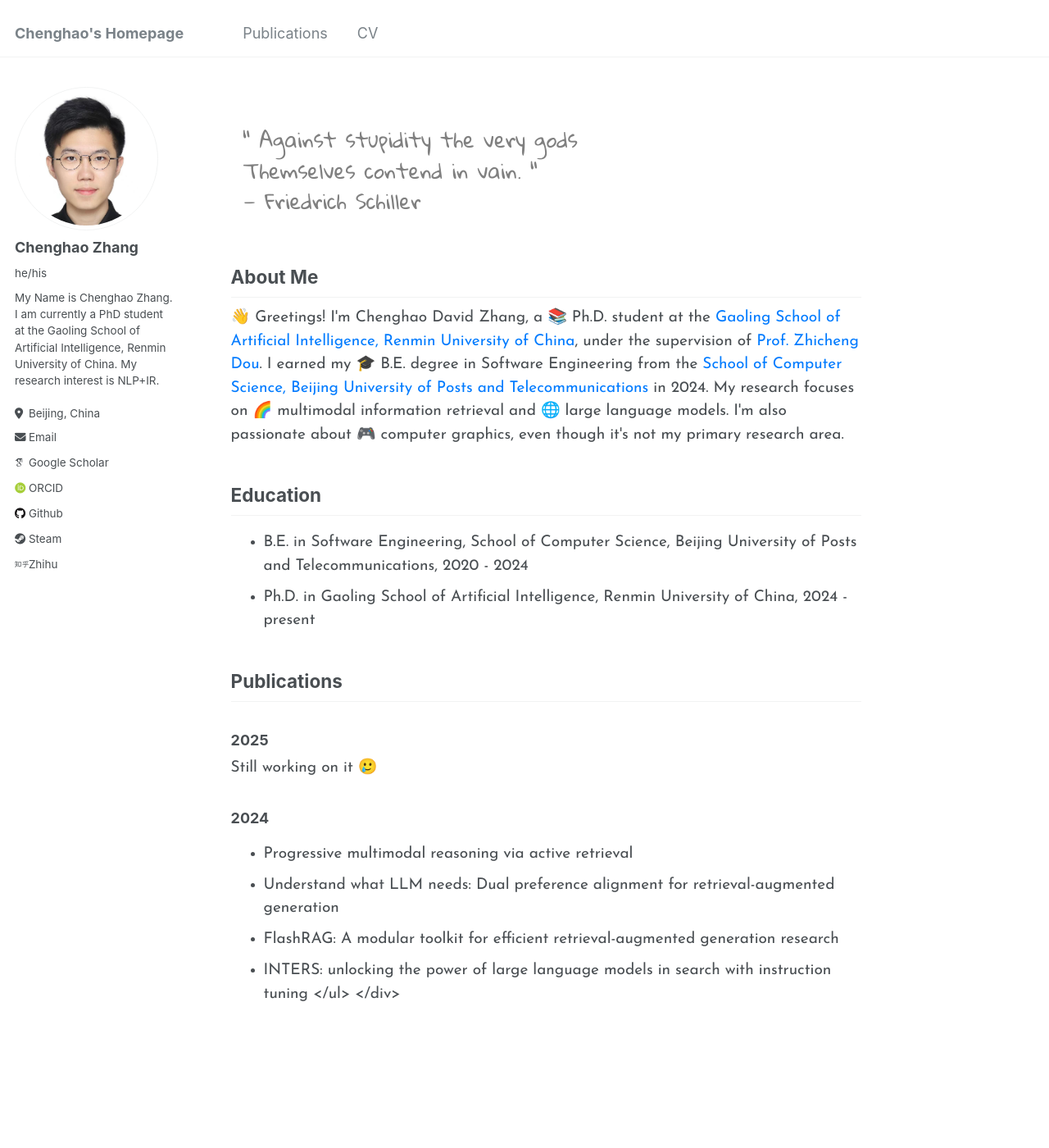
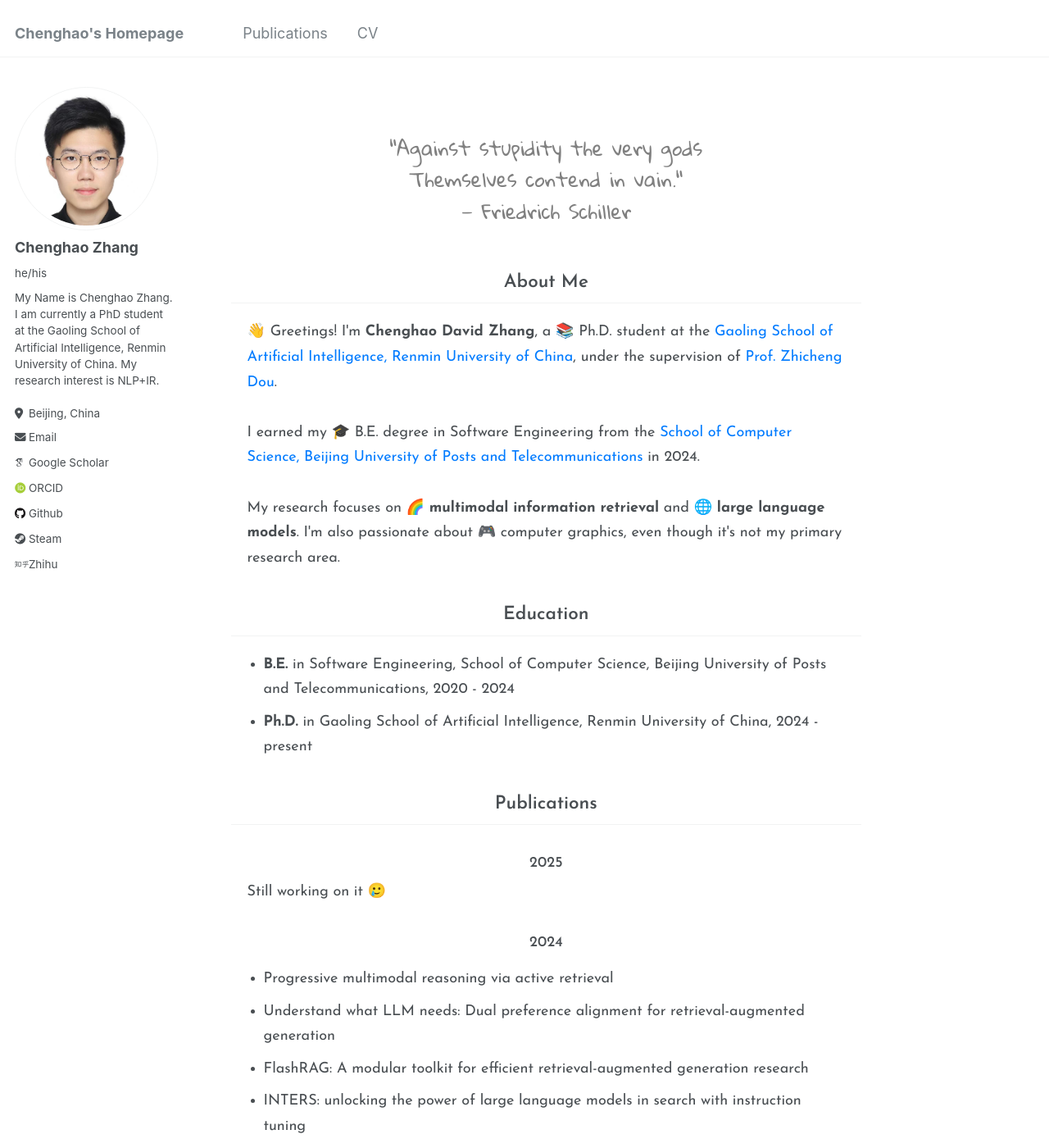
Before and after one commit to SnowNation101/SnowNation101.github.io, a Jekyll site: the page built from _pages/about.md, in a window 1280 px wide and 1400 px high. Shown: the whole window at 82% size. Built offline with Jekyll 4.4.1, drawn with Linux system fonts in a browser that asks for light colours; some web fonts are replaced; some of the changed lines change nothing that is shown.

Commit message:
Fix a bug

```diff
--- a/_pages/about.md
+++ b/_pages/about.md
@@ -9,72 +9,87 @@ redirect_from:
 <link rel="preconnect" href="https://fonts.googleapis.com">
 <link rel="preconnect" href="https://fonts.gstatic.com" crossorigin>
 <link href="https://fonts.googleapis.com/css2?family=Gloria+Hallelujah&display=swap" rel="stylesheet">
+<link href="https://fonts.googleapis.com/css2?family=Josefin+Sans:ital,wght@0,100..700;1,100..700&display=swap" rel="stylesheet">
 
 <style>
   .quote {
     color: gray;
-    font-size: 25px;
+    font-size: 24px;
     font-style: normal;
     font-family: "Gloria Hallelujah", cursive;
     padding: 15px;
-    margin-top: 30px;
-    margin-bottom: 30px;
+    margin: 40px auto;
+    max-width: 700px;
+    line-height: 1.6;
+    text-align: center;
   }
-</style>
-<div class="quote">
-  " Against stupidity the very gods<br>Themselves contend in vain. "<br>— Friedrich Schiller
-</div>
 
-
-<link href="https://fonts.googleapis.com/css2?family=Josefin+Sans:ital,wght@0,100..700;1,100..700&display=swap" rel="stylesheet">
-
-
-<style>
   .sans-main {
     font-family: "Josefin Sans", sans-serif;
     font-optical-sizing: auto;
     font-style: normal;
-    font-size: 19px;
+    font-size: 18px;
+    line-height: 1.7;
+    max-width: 900px;
+    margin: 0 auto;
+    padding: 0 20px;
   }
+
   .sans-main a {
     color: #007BFF;
     text-decoration: none;
   }
+
   .sans-main a:hover {
     text-decoration: underline;
   }
+
+  h2 {
+    font-family: "Josefin Sans", sans-serif;
+    font-weight: 600;
+    margin-top: 40px;
+    margin-bottom: 20px;
+    text-align: center;
+  }
+
+  ul {
+    padding-left: 20px;
+  }
 </style>
 
-## About Me
-
-<div class="sans-main">
-  👋 Greetings! I'm Chenghao David Zhang, a 📚 Ph.D. student at the <a href="http://ai.ruc.edu.cn/">Gaoling School of Artificial Intelligence, Renmin University of China</a>, under the supervision of <a href="http://playbigdata.ruc.edu.cn/dou/">Prof. Zhicheng Dou</a>. I earned my 🎓 B.E. degree in Software Engineering from the <a href="https://scs.bupt.edu.cn/index.htm">School of Computer Science, Beijing University of Posts and Telecommunications</a> in 2024. My research focuses on 🌈 multimodal information retrieval and 🌐 large language models. I'm also passionate about 🎮 computer graphics, even though it's not my primary research area.
+<div class="quote">
+  "Against stupidity the very gods<br>
+  Themselves contend in vain."<br>
+  — Friedrich Schiller
 </div>
 
-## Education
+<h2>About Me</h2>
+<div class="sans-main">
+  👋 Greetings! I'm <strong>Chenghao David Zhang</strong>, a 📚 Ph.D. student at the <a href="http://ai.ruc.edu.cn/">Gaoling School of Artificial Intelligence, Renmin University of China</a>, under the supervision of <a href="http://playbigdata.ruc.edu.cn/dou/">Prof. Zhicheng Dou</a>.<br><br>
+  I earned my 🎓 B.E. degree in Software Engineering from the <a href="https://scs.bupt.edu.cn/index.htm">School of Computer Science, Beijing University of Posts and Telecommunications</a> in 2024.<br><br>
+  My research focuses on 🌈 <strong>multimodal information retrieval</strong> and 🌐 <strong>large language models</strong>. I'm also passionate about 🎮 computer graphics, even though it's not my primary research area.
+</div>
 
+<h2>Education</h2>
 <div class="sans-main">
 <ul>
-  <li>B.E. in Software Engineering, School of Computer Science, Beijing University of Posts and Telecommunications, 2020 - 2024</li>
-  <li>Ph.D. in Gaoling School of Artificial Intelligence, Renmin University of China, 2024 - present</li>
+  <li><strong>B.E.</strong> in Software Engineering, School of Computer Science, Beijing University of Posts and Telecommunications, 2020 - 2024</li>
+  <li><strong>Ph.D.</strong> in Gaoling School of Artificial Intelligence, Renmin University of China, 2024 - present</li>
 </ul>
 </div>
 
-## Publications
-
-### 2025
-
+<h2>Publications</h2>
+<h3 style="text-align:center; font-family: 'Josefin Sans', sans-serif; font-weight: 500;">2025</h3>
 <div class="sans-main">
-  Still working on it 🥲
+  <p>Still working on it 🥲</p>
 </div>
 
-### 2024
-
+<h3 style="text-align:center; font-family: 'Josefin Sans', sans-serif; font-weight: 500;">2024</h3>
 <div class="sans-main">
 <ul>
-  <li>Progressive multimodal reasoning via active retrieval
-  <li>Understand what LLM needs: Dual preference alignment for retrieval-augmented generation
-  <li>FlashRAG: A modular toolkit for efficient retrieval-augmented generation research
-  <li>INTERS: unlocking the power of large language models in search with instruction tuning
+  <li>Progressive multimodal reasoning via active retrieval</li>
+  <li>Understand what LLM needs: Dual preference alignment for retrieval-augmented generation</li>
+  <li>FlashRAG: A modular toolkit for efficient retrieval-augmented generation research</li>
+  <li>INTERS: unlocking the power of large language models in search with instruction tuning</li>
 </ul>
 </div>
```
